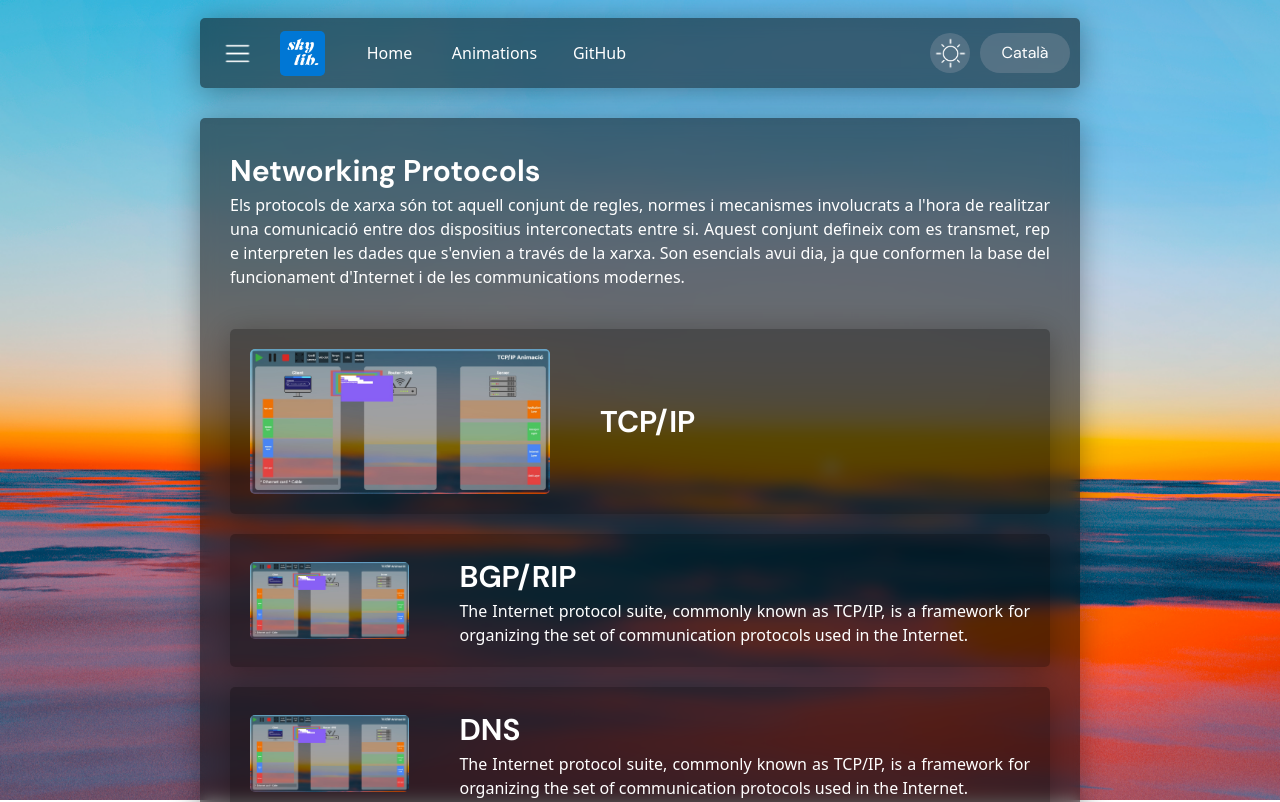
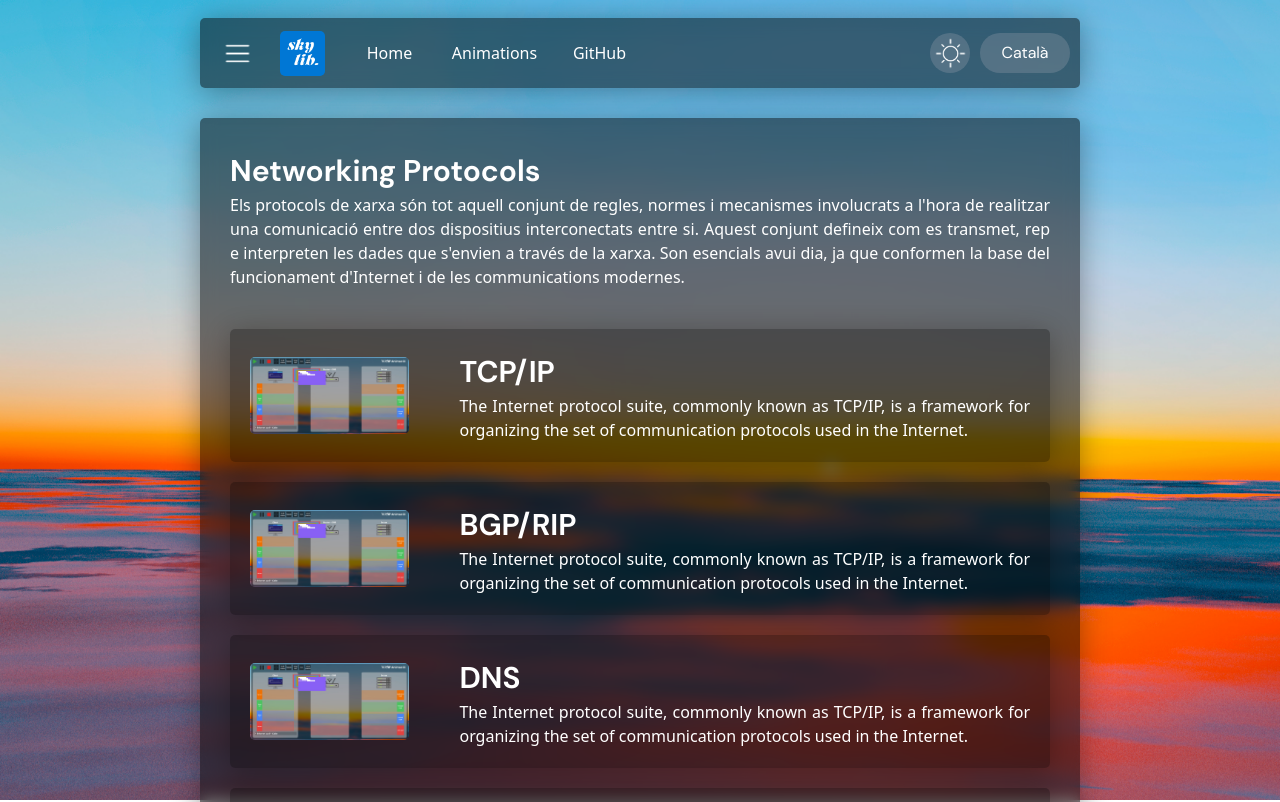
Before and after one commit to Ipasky/skylib, a Vue app: page /internetprotocols in a window 1280 px wide. Shown: the top 802 px of the page. Built offline with nearby package versions, Linux system fonts and the light colour scheme.

Commit message:
new changes

```diff
--- a/src/components/internetprotocols_component.vue
+++ b/src/components/internetprotocols_component.vue
@@ -16,7 +16,7 @@
             <div class="ip_text_container">
               <div class="ip_title">TCP/IP</div>
               <div class="ip_description">
-
+                The Internet protocol suite, commonly known as TCP/IP, is a framework for organizing the set of communication protocols used in the Internet.
               </div>
             </div>
           </RouterLink>
```
